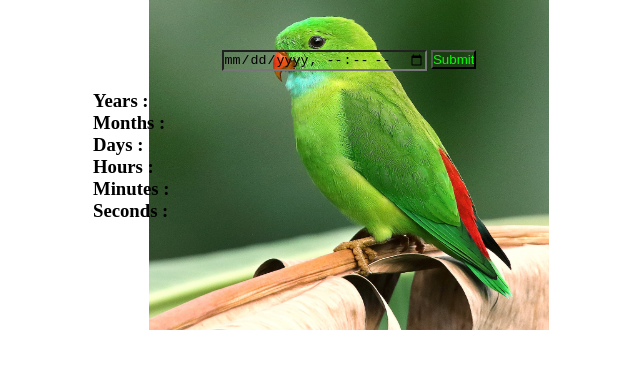
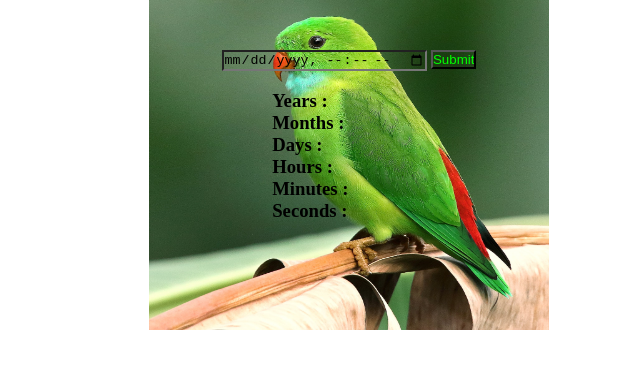
Before and after one commit to charan1712/AgeCalculator, a plain HTML site: page index.html in a window 1280 px wide. Shown: the part 270-638 px from the top of the page, without its empty margins (291-931 px from the left). Drawn offline with Linux system fonts and the light colour scheme.

Commit message:
Update age.css

```diff
--- a/age.css
+++ b/age.css
@@ -29,7 +29,7 @@
 #data{
     position: absolute;
     top: 45%;
-    left: 30%;
+    left: 44%;
 }
 #ac{
     position: absolute;
```
